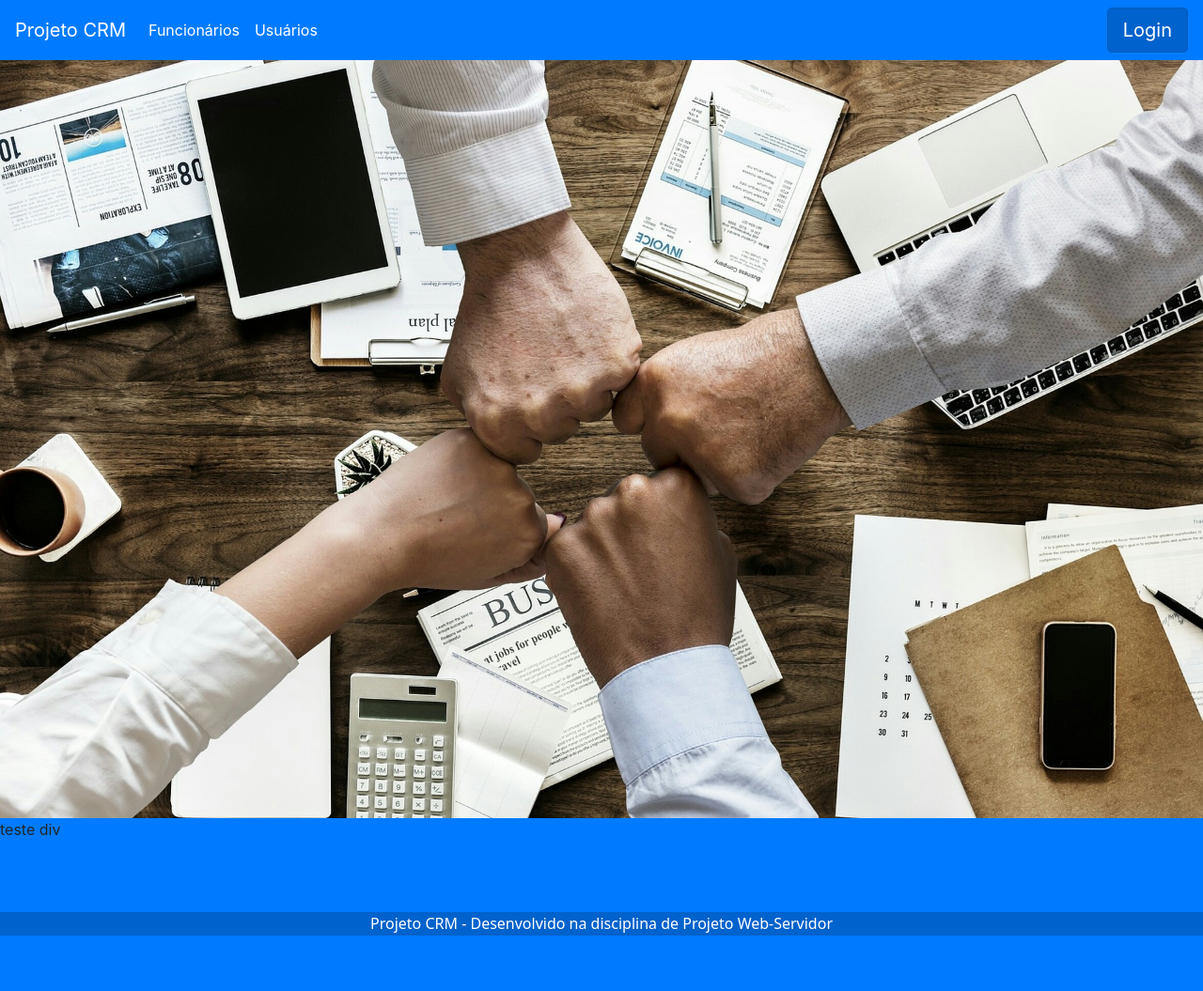
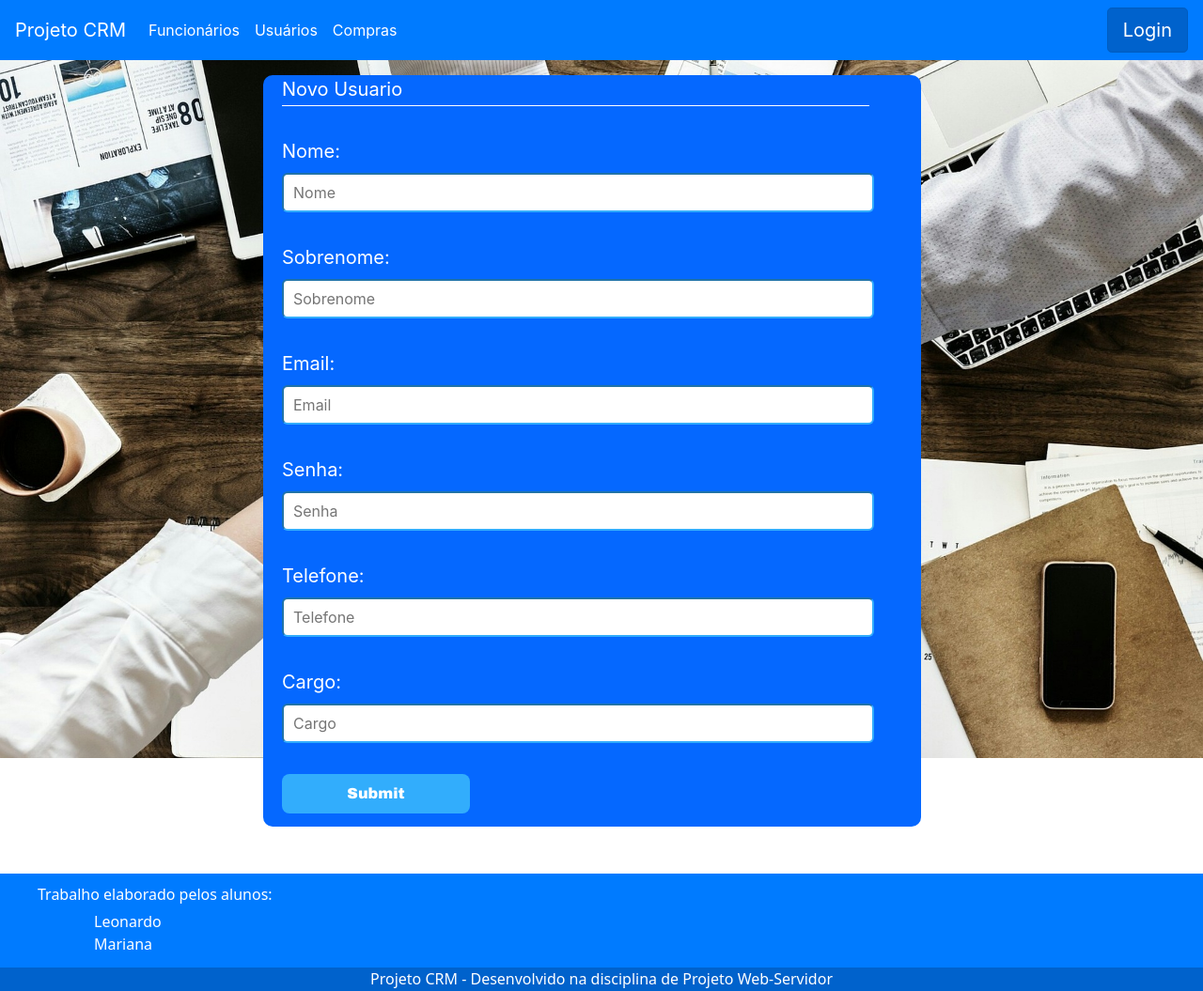
Before and after one commit to leeooallves/Projeto-CRM-PWS, a PHP site: page / in a window 1280 px wide. Shown: the whole page at 94% size. Before the commit the page ends 996 px from the top, so only its background shows below. Run offline with PHP 8.4, Linux system fonts and the light colour scheme; some libraries are stand-ins or nearby versions.

Commit message:
Inclusão das telas de lista e cadastro

```diff
--- a/View/css/style.css
+++ b/View/css/style.css
@@ -1,23 +1,243 @@
-#imagemhome{
+#imagemhome {
   width: 100%;
+  position: relative;
 }
-.rodape{
+
+body {
+  background-image: url("../img/teamgroup.jpg");
+  width: 100%;
+  height: 100%;
+  background-size: 100%;
+  background-repeat: no-repeat;
+}
+
+.rodape {
   width: 100%;
   height: 100px;
   position: relative;
   background-color: #007bff;
 }
-.direitos{
+
+.secaoForm {
+  margin-top: 50px;
+  margin-bottom: 50px;
+}
+
+.listaFuncionarios {
+  border-radius: 10px;
+  width: 700px;
+  height: 400px;
+  display: block;
+  background-color: #0568FF;
+  border: 0px;
+  margin: 50px;
+}
+
+.conteudoLista {
+  border: 1px solid rgb(48, 51, 230);
+  margin: 10px;
+}
+
+
+#nomes {
+  width: 50%;
+  height: 50%;
+  position: static;
+  color: #ffffff;
+  text-align: center;
+  align-items: center;
+  font-family: system-ui, -apple-system, BlinkMacSystemFont, 'Segoe UI', Roboto, Oxygen, Ubuntu, Cantarell, 'Open Sans', 'Helvetica Neue', sans-serif;
+  line-height: 1.5;
+  list-style: none;
+}
+
+ul#nomes {
+  padding-top: 10px;
+  margin-bottom: 5px;
+  text-align: left;
+}
+
+li#nomes {
+  align-items: flex-start;
+  text-align: left;
+  position: relative;
+  padding-left: 100px;
+}
+
+.trabNomes {
+  width: 50%;
+}
+
+.info {
+  width: 50%;
+  position: relative;
+  float: right;
+}
+
+
+.direitos {
   background-color: #0062cc;
   width: 100%;
   height: 25px;
   position: relative;
 }
-#rodape-direitos{
+
+#rodape-direitos {
   position: static;
-    color: white;
+  color: #ffffff;
   text-align: center;
   align-items: center;
   font-family: system-ui, -apple-system, BlinkMacSystemFont, 'Segoe UI', Roboto, Oxygen, Ubuntu, Cantarell, 'Open Sans', 'Helvetica Neue', sans-serif;
   line-height: 1.5;
 }
+
+.boxLogin {
+  border-radius: 10px;
+  width: 700px;
+  height: 400px;
+  display: block;
+  background-color: #0568FF;
+  border: 0px;
+}
+
+.boxLoginLabel {
+  display: block;
+  color: #FFFFFF;
+  padding-left: 20px;
+  font-size: 20px;
+}
+
+.boxLoginInput {
+  display: block;
+  width: 630px;
+  height: 42px;
+  padding: 10px;
+  border-radius: 6px;
+  border-color: #32ADFC;
+  margin: 5px 0px 33px 20px;
+}
+
+.faixaBrancaBoxLogin {
+  position: relative;
+  display: block;
+  width: 625px;
+  height: 1px;
+  background-color: #FFFFFF;
+  margin: -14px 0px 33px 20px;
+}
+
+.limitesInternos {
+  display: block;
+  max-width: 800px;
+  position: relative;
+  left: 50%;
+  transform: translateX(-50%);
+  margin-bottom: 50%;
+  margin-top: 50px;
+}
+
+.subAviso {
+  position: relative;
+  margin: -18px 0px 22px 0px;
+  font-size: 14px;
+}
+
+.botao {
+  height: 42px;
+  width: 200px;
+  color: #FFFFFF;
+  background-color: #32ADFC;
+  border: 0px;
+  border-radius: 8px;
+  display: block;
+  font-family: Arial Black;
+  position: relative;
+  left: 20px;
+}
+
+.botaoLogin:hover {
+  background-color: #229DED;
+  cursor: pointer;
+}
+
+.artForm {
+  left: 50%;
+  position: relative;
+  margin-left: -350px;
+  right: 50%
+}
+
+.menu {
+  background-color: #FFFFFF;
+  width: 100%;
+  height: 50px;
+  display: flex;
+  position: relative;
+  border-radius: 10px 10px 0px 0px;
+  justify-content: center;
+  align-items: center;
+}
+
+.itemMenu {
+  background-color: #FFFFFF;
+  display: inline-block;
+  position: relative;
+  padding: 16px 25px;
+  font-size: 16px;
+  font-family: Arial, Helvetica, sans-serif;
+  text-align: center;
+  text-decoration: none;
+  color: #575757;
+  border-radius: 10px;
+  margin: 0px 0px 30px 0px;
+  width: 200px;
+}
+
+.itemMenu:hover {
+  background-color: #32ADFC;
+  color: #FFFFFF;
+}
+
+.articleNovofuncionario {
+  /* left: 50%; */
+  position: relative;
+  /* margin-left: -350px; */
+  margin-left: 20%;
+}
+
+.formFuncionario {
+  width: 50%;
+}
+
+.conteudo {
+  position: relative;
+  width: 90%;
+  table-layout: fixed;
+  margin: 20px;
+  margin-left: 65px;
+}
+
+.limitesfuncionarios {
+  display: block;
+  max-width: 1200px;
+  height: 850px;
+  position: relative;
+  left: 50%;
+  transform: translateX(-50%);
+}
+
+.boxCadastro {
+  border-radius: 10px;
+  width: 700px;
+  height: 800px;
+  display: block;
+  background-color: #0568FF;
+  border: 0px;
+}
+
+.boxLoginLabel {
+  display: block;
+  color: #FFFFFF;
+  padding-left: 20px;
+  font-size: 20px;
+}
--- a/View/footer.php
+++ b/View/footer.php
@@ -1,5 +1,16 @@
 <footer>
-    <div class="rodape">teste div</div>
+    <div class="rodape">
+        <div class="trabNomes">
+            <ul id="nomes">
+                Trabalho elaborado pelos alunos:
+            </ul>
+            <li id="nomes">Leonardo</li>
+            <li id="nomes">Mariana</li>
+        </div>
+        <div class="info">
+
+        </div>
+    </div>
     <div class="direitos">
         <h6 id="rodape-direitos">Projeto CRM - Desenvolvido na disciplina de Projeto Web-Servidor</h6>
     </div>
--- a/View/header.php
+++ b/View/header.php
@@ -16,7 +16,7 @@
 <body>
     <header>
         <nav class="navbar navbar-expand-lg navbar-dark bg-primary">
-            <a class="navbar-brand" href="#">Projeto CRM</a>
+            <a class="navbar-brand" href="?pagina=home">Projeto CRM</a>
             <button class="navbar-toggler" type="button" data-toggle="collapse" data-target="#navbarSupportedContent" aria-controls="navbarSupportedContent" aria-expanded="false" aria-label="Toggle navigation">
                 <span class="navbar-toggler-icon"></span>
             </button>
@@ -24,13 +24,16 @@
             <div class="collapse navbar-collapse" id="navbarSupportedContent">
                 <ul class="navbar-nav mr-auto">
                     <li class="nav-item active">
-                        <a class="nav-link" href="#">Funcionários <span class="sr-only">(current)</span></a>
+                        <a class="nav-link" href="../View/funcionarios.php">Funcionários<span class="sr-only">(current)</span></a>
                     </li>
                     <li class="nav-item active">
-                        <a class="nav-link" href="#">Usuários <span class="sr-only">(current)</span></a>
+                        <a class="nav-link" href="../View/usuarios.php">Usuários<span class="sr-only">(current)</span></a>
+                    </li>
+                    <li class="nav-item active">
+                        <a class="nav-link" href="../View/usuarios.php">Compras<span class="sr-only">(current)</span></a>
                     </li>
                 </ul>
-                <a href="#" class="btn btn-primary btn-lg active" role="button" aria-pressed="true">Login</a>
+                <a href="../Projeto-CRM-PWS/View/login.php" class="btn btn-primary btn-lg active" role="button" aria-pressed="true">Login</a>
             </div>
         </nav>
     </header>
--- a/View/home.php
+++ b/View/home.php
@@ -1,3 +1,4 @@
 <div class="imagem">
     <img id="imagemhome" src="../Projeto-CRM-PWS/View/img/teamgroup.jpg" alt="First slide">
+
 </div>
--- /dev/null
+++ b/View/novoUsuario.php
@@ -0,0 +1,27 @@
+<section>
+    <div class="limitesfuncionarios">
+        <article class="articleNovofuncionario">
+            <p>
+            <form class="formFuncionario" method="POST" action="/UTFPR/Projeto/projeto22/model/cadastrarFuncionarioDB.php">
+                <fieldset id="funcionario" class="boxCadastro">
+                    <p class="boxLoginLabel">Novo Usuario</p>
+                    <div class="faixaBrancaBoxLogin"></div>
+                    <label class="boxLoginLabel" for="cNome">Nome:</label>
+                    <input class="boxLoginInput" type="text" name="cNome" id="cNome" size="20" maxlength="30" placeholder="Nome">
+                    <label class="boxLoginLabel" for="cSobrenome">Sobrenome:</label>
+                    <input class="boxLoginInput" type="text" name="cSobrenome" id="cSobrenome" size="20" maxlength="30" placeholder="Sobrenome">
+                    <label class="boxLoginLabel" for="cEmail">Email: </label>
+                    <input class="boxLoginInput" type="text" name="cEmail" id="cEmail" size="20" maxlength="30" placeholder="Email">
+                    <label class="boxLoginLabel" for="cSenha">Senha: </label>
+                    <input class="boxLoginInput" type="text" name="cSenha" id="cSenha" size="20" maxlength="30" placeholder="Senha">
+                    <label class="boxLoginLabel" for="cTelefone"> Telefone: </label>
+                    <input class="boxLoginInput" type="text" name="cTelefone" id="cTelefone" size="20" maxlength="30" placeholder="Telefone">
+                    <label class="boxLoginLabel" for="cCargo"> Cargo: </label>
+                    <input class="boxLoginInput" type="text" name="cCargo" id="cCargo" size="20" maxlength="30" placeholder="Cargo">
+                    <input class="botao" type="submit">
+                </fieldset>
+            </form>
+            </p>
+        </article>
+    </div>
+</section>
--- a/index.php
+++ b/index.php
@@ -2,5 +2,5 @@
 
 
 require("View/header.php");
-require("View/home.php");
+require("View/NovoUSuario.php");
 require("View/footer.php");
```
Also changed, not shown: View/funcionarios.php (added, +31 -0 lines), View/login.php (added, +28 -0 lines), View/novoFuncionario.php (added, +27 -0 lines), View/usuarios.php (added, +31 -0 lines). Lines whose indentation alone changed are shown as unchanged.
